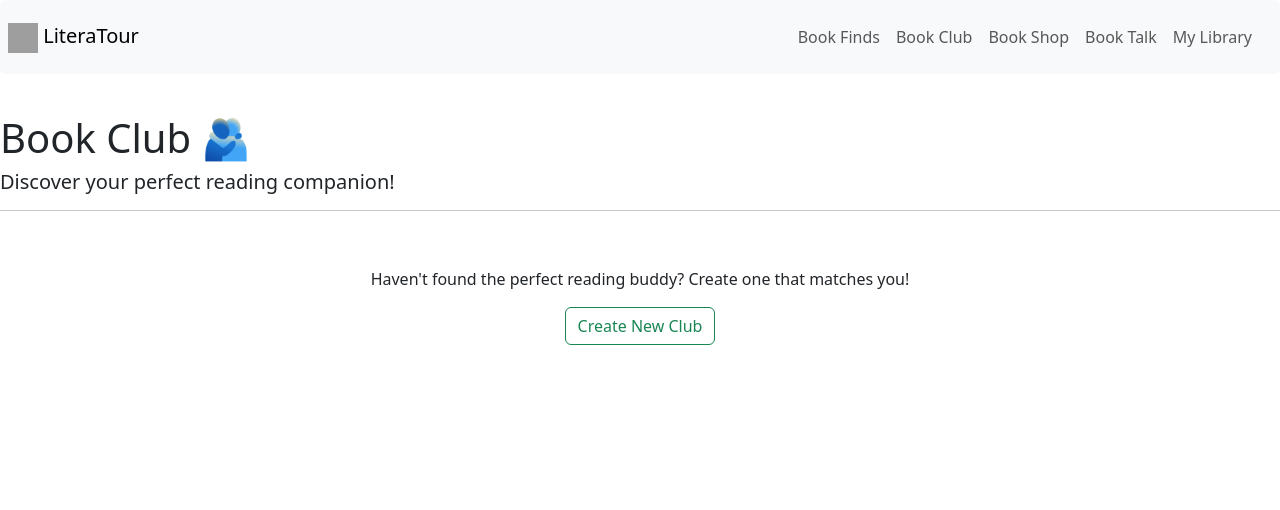
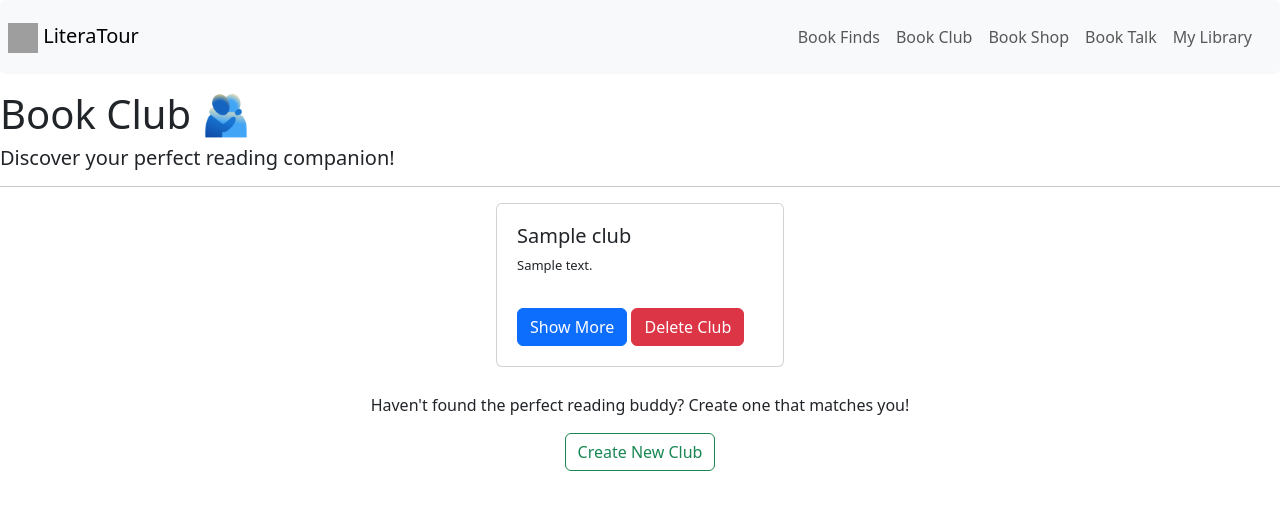
Before and after one commit to PBP-C10/Proyek-UTS, a Django app: page /book-club/ in a window 1280 px wide. Shown: the top 510 px of the page. Run offline with Django 4.2, Linux system fonts and the light colour scheme; a user stored in the database is signed in; data comes from the database, SQL or seed files in the repository; tables that the repository leaves empty hold one stand-in row (values such as "Sample post"); grey boxes are pictures that could not be loaded.

Commit message:
Fix separate js

```diff
--- a/bookclub/static/js/main.js
+++ b/bookclub/static/js/main.js
@@ -1,13 +1,13 @@
 async function getClubs() {
-    return fetch("{% url 'book-club:get_club_json' %}").then((res) => res.json())
+    return fetch("get-club-json/").then((res) => res.json())
 }
 
 async function getBubbles(clubId) {
-    return fetch("{% url 'book-club:get_bubble_json' 0 %}").replace("0", clubId).then((res) => res.json())
+    return fetch("get-bubble-json/" + clubId).then((res) => res.json())
 }
 
 async function getBooks() {
-    return fetch("{% url 'book-club:get_book_json' %}").then((res) => res.json())
+    return fetch("get-book-json/").then((res) => res.json())
 }
 
 async function loadBooks() {
@@ -66,7 +66,7 @@ async function loadClubs() {
 function createClub() {
     loadBooks()
 
-    fetch("{% url 'book-club:create_club' %}", {
+    fetch("create-club/", {
         method: "POST",
         body: new FormData(document.querySelector('#form'))
     }).then(loadClubs)
@@ -76,13 +76,13 @@ function createClub() {
 }
 
 function showClub(clubId) {
-    window.location.href = `{% url 'book-club:show_club' 0 %}`.replace("0", clubId);
+    window.location = window.location.href + 'show-club/' + clubId + '/'
 
     return false
 }
 
 function joinClub(clubId) {
-    fetch("{% url 'book-club:join_club' 0 %}".replace("0", clubId), {
+    fetch("join-club/" + clubId + "/", {
         method: "POST",
         body: new FormData(document.querySelector('#form'))
     }).then(loadClubs)
@@ -92,7 +92,7 @@ function joinClub(clubId) {
 }
 
 function leaveClub(clubId) {
-    fetch("{% url 'book-club:leave_club' 0 %}".replace("0", clubId), {
+    fetch("leave-club/" + clubId + "/", {
         method: "POST",
         body: new FormData(document.querySelector('#form'))
     }).then(loadClubs)
@@ -102,7 +102,7 @@ function leaveClub(clubId) {
 }
 
 function deleteClub(clubId) {
-    fetch("{% url 'book-club:delete_club' 0 %}".replace("0", clubId), {
+    fetch("delete-club/" + clubId + "/", {
         method: "POST",
         body: new FormData(document.querySelector('#form'))
     }).then(loadClubs)
@@ -114,7 +114,7 @@ function deleteClub(clubId) {
 async function isOwner(clubId) {
     let isOwner = false
 
-    const response = await fetch("{% url 'book-club:is_owner' 0 %}".replace("0", clubId), {
+    const response = await fetch("is-owner/" + clubId + "/", {
         method: "POST",
         body: new FormData(document.querySelector('#form'))
     });
@@ -131,7 +131,7 @@ async function isOwner(clubId) {
 async function isMember(clubId) {
     let isMember = false
 
-    const response = await fetch("{% url 'book-club:is_member' 0 %}".replace("0", clubId), {
+    const response = await fetch("is-member/" + clubId + "/", {
         method: "POST",
         body: new FormData(document.querySelector('#form'))
     });
--- a/bookclub/templates/main.html
+++ b/bookclub/templates/main.html
@@ -1,4 +1,6 @@
 {% extends 'base.html' %}
+
+{% load static %}
 
 {% block content %}
 <div style="margin-top: 90px;">
@@ -59,6 +61,6 @@
     </div>
 </div>
 
-<script type="text/javascript" src="/static/js/main.js"></script>
+<script type="text/javascript" src="/static/js/main.js">console.log("test")</script>
 
 {% endblock content %}
--- a/bookclub/templates/show_club.html
+++ b/bookclub/templates/show_club.html
@@ -1,4 +1,6 @@
 {% extends 'base.html' %}
+
+{% load static %}
 
 {% block content %}
 <body>
--- a/bookclub/urls.py
+++ b/bookclub/urls.py
@@ -8,17 +8,17 @@ app_name = 'book-club'
 
 urlpatterns = [
     path('', show_main, name='show_main'),
-    path('create-club', create_club, name='create_club'),
+    path('create-club/', create_club, name='create_club'),
     path('delete-club/<int:club_id>/', delete_club, name='delete_club'),
     path('join-club/<int:club_id>/', join_club, name='join_club'),
     path('leave-club/<int:club_id>/', leave_club, name='leave_club'),
     path('show-club/<int:club_id>/', show_club, name='show_club'),
-    path('post-bubble/<int:club_id>/', post_bubble, name='post_bubble'),
-    path('add-rec-book/<int:club_id>/', add_rec_book, name='add_rec_book'),
-    path('get-club-json', get_club_json, name='get_club_json'),
-    path('get-bubble-json/<int:club_id>/', get_bubble_json, name='get_bubble_json'),
-    path('get-book-json', get_book_json, name='get_book_json'),
-    path('get-recommended-book-json/<int:club_id>/', get_recommended_book_json, name='get_recommended_book_json'),
+    path('show-club/<int:club_id>/post-bubble/', post_bubble, name='post_bubble'),
+    path('show-club/<int:club_id>/add-rec-book/', add_rec_book, name='add_rec_book'),
+    path('get-club-json/', get_club_json, name='get_club_json'),
+    path('show-club/<int:club_id>/get-bubble-json/', get_bubble_json, name='get_bubble_json'),
+    path('get-book-json/', get_book_json, name='get_book_json'),
+    path('show-club/<int:club_id>/get-recommended-book-json/', get_recommended_book_json, name='get_recommended_book_json'),
     path('is-owner/<int:club_id>/', is_owner, name='is_owner'),
     path('is-member/<int:club_id>/', is_member, name='is_member'),
 ]
--- a/templates/base.html
+++ b/templates/base.html
@@ -25,10 +25,7 @@
     <body>
         {% include 'header.html' %}
 
-<<<<<<< HEAD
 
-=======
->>>>>>> df1f80962a407e69e15475bf1f4a0677cfaf8eb6
         {% block content %}
         {% endblock content %}
 
```
Also changed, not shown: bookclub/static/js/show_club.js (+4 -4 lines).
